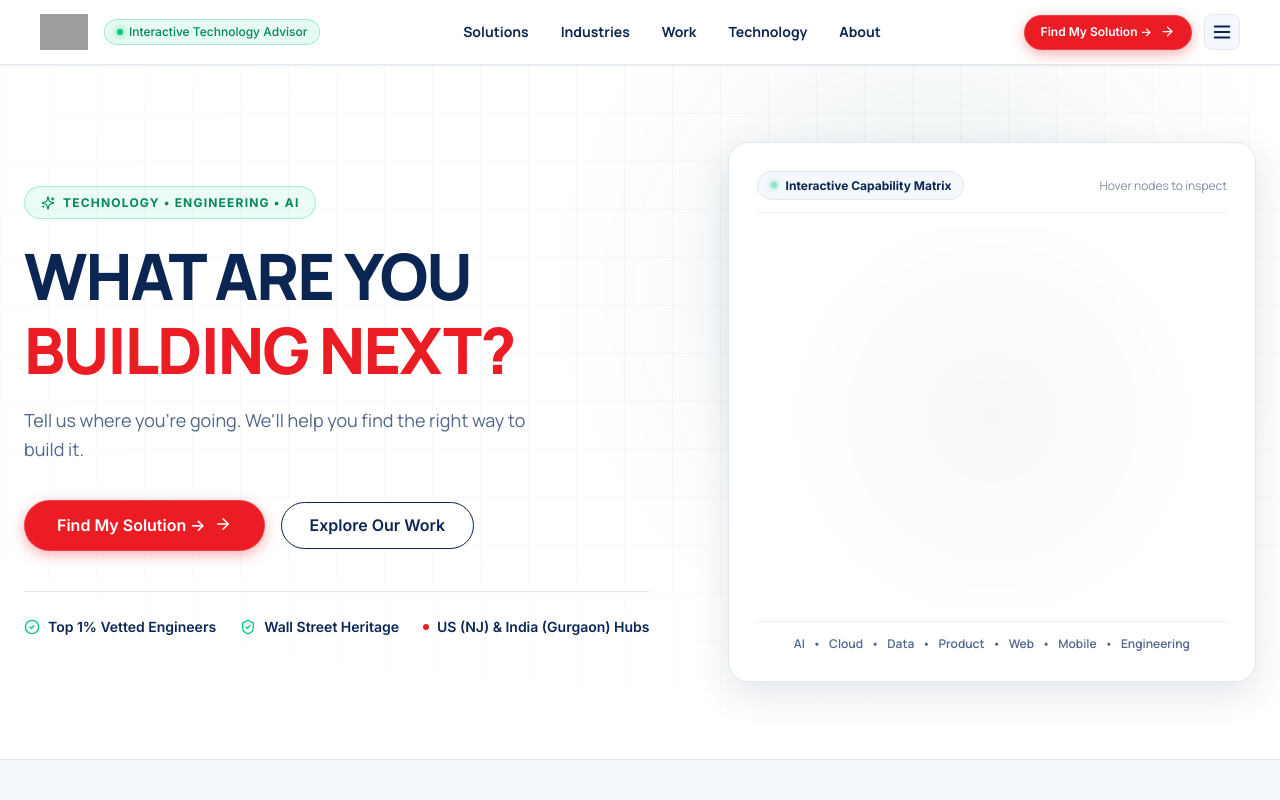
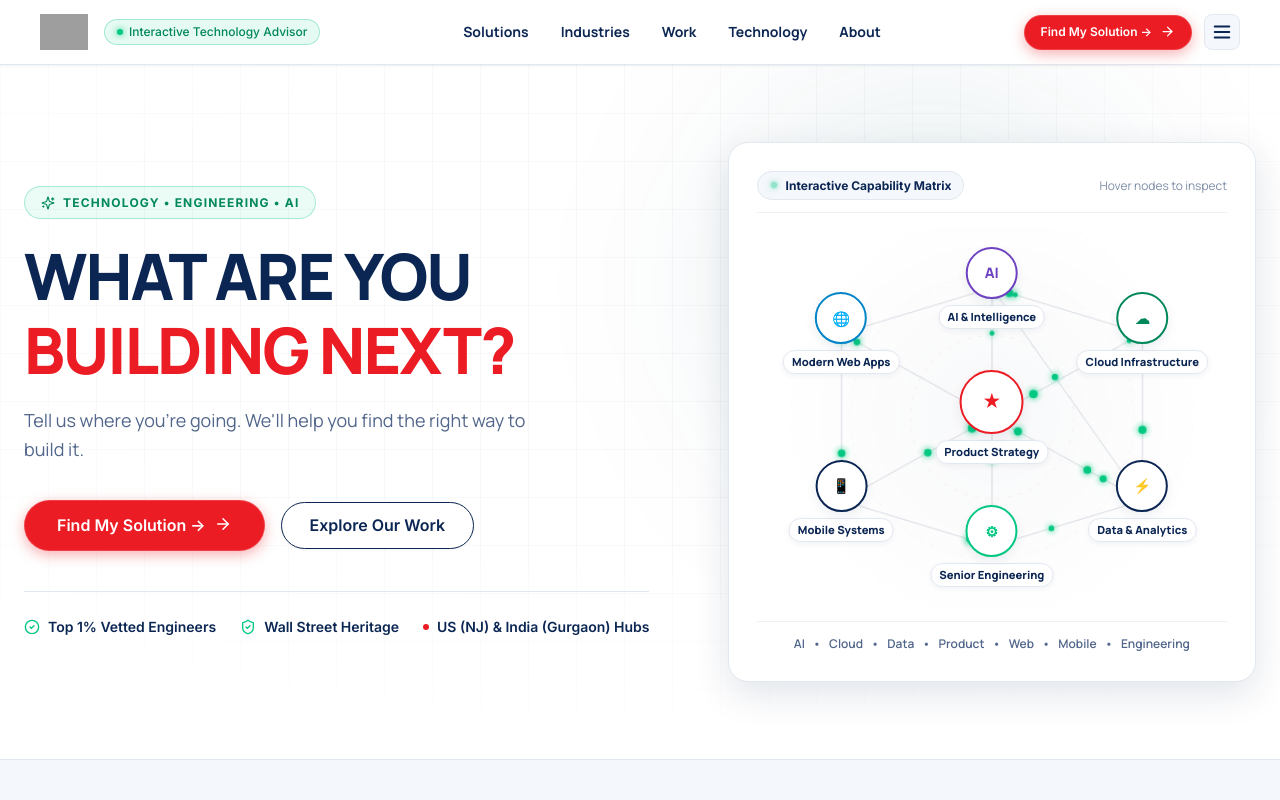
Before and after one commit to sunnyinfabio/BTM-NEW-WEBSITE, a React (Vite) app: page / in a window 1280 px wide. Shown: the top 800 px of the page. Built offline with nearby package versions, Linux system fonts and the light colour scheme; grey boxes are pictures that could not be loaded.

Commit message:
fix_hero_interactive_capability_matrix_animation

```diff
--- a/src/components/hero/HeroNetwork3D.tsx
+++ b/src/components/hero/HeroNetwork3D.tsx
@@ -1,339 +1,378 @@
 import React, { useEffect, useRef, useState, useCallback } from 'react';
-import * as THREE from 'three';
 
 interface TechNode {
   id: string;
   name: string;
   category: string;
   description: string;
-  position: [number, number, number];
-  color: number;
+  x: number; // percentage 0-100
+  y: number; // percentage 0-100
+  color: string;
+  bgColor: string;
+  iconText: string;
   connections: string[];
 }
 
 const TECH_NODES: TechNode[] = [
   {
     id: 'product',
-    name: 'Product',
+    name: 'Product Strategy',
     category: 'Full-Lifecycle',
-    description: 'Autonomous end-to-end product architecture & delivery',
-    position: [0, 2, 0],
-    color: 0xec1c24, // BTM Red
-    connections: ['web', 'mobile', 'cloud', 'engineering', 'ai'],
+    description: 'Autonomous end-to-end product architecture, UI/UX & roadmap execution.',
+    x: 50,
+    y: 50,
+    color: '#EC1C24', // BTM Red (Center Core)
+    bgColor: 'rgba(236, 28, 36, 0.12)',
+    iconText: '★',
+    connections: ['ai', 'cloud', 'data', 'engineering', 'mobile', 'web'],
   },
   {
     id: 'ai',
-    name: 'AI & ML',
-    category: 'Intelligence',
-    description: 'Enterprise AI, NLP, RPA & predictive document models',
-    position: [0, 22, -4],
-    color: 0x0b2653, // BTM Navy
-    connections: ['data', 'product', 'cloud'],
+    name: 'AI & Intelligence',
+    category: 'IDR • LLM • RAG',
+    description: 'Deep learning document parsing, NLP agents & automated OCR pipelines.',
+    x: 50,
+    y: 16,
+    color: '#6F42C1', // Purple
+    bgColor: 'rgba(111, 66, 193, 0.12)',
+    iconText: 'AI',
+    connections: ['product', 'cloud', 'data'],
   },
   {
     id: 'cloud',
-    name: 'Cloud',
-    category: 'Infrastructure',
-    description: 'Scalable AWS, Azure & Google Cloud microservices',
-    position: [24, 12, -6],
-    color: 0x00c881, // BTM Green
-    connections: ['product', 'engineering', 'data'],
+    name: 'Cloud Infrastructure',
+    category: 'AWS • Azure • GCP',
+    description: 'Multi-region VPC microservices, Kubernetes clusters & auto-scaling.',
+    x: 82,
+    y: 28,
+    color: '#00875A', // Emerald Green
+    bgColor: 'rgba(0, 135, 90, 0.12)',
+    iconText: '☁',
+    connections: ['product', 'ai', 'data'],
   },
   {
     id: 'data',
-    name: 'Data',
-    category: 'Analytics',
-    description: 'High-throughput analytics, Big Data & enterprise SQL',
-    position: [22, -14, 2],
-    color: 0x0e2b5c, // BTM Deep Blue
-    connections: ['ai', 'cloud', 'engineering'],
+    name: 'Data & Analytics',
+    category: 'Big Data • Kafka',
+    description: 'High-throughput real-time stream ingestion and sub-10ms query engines.',
+    x: 82,
+    y: 72,
+    color: '#0B2653', // Navy
+    bgColor: 'rgba(11, 38, 83, 0.1)',
+    iconText: '⚡',
+    connections: ['product', 'cloud', 'engineering'],
   },
   {
     id: 'engineering',
-    name: 'Engineering',
+    name: 'Senior Engineering',
     category: 'Top 1% Talent',
-    description: 'Pre-vetted senior software engineers & dedicated pods',
-    position: [0, -20, 4],
-    color: 0x00c881, // BTM Green
-    connections: ['product', 'web', 'mobile', 'data'],
+    description: 'Dedicated pods & vetted senior developers ramped up in 48 hours.',
+    x: 50,
+    y: 84,
+    color: '#00C881', // Bright Emerald
+    bgColor: 'rgba(0, 200, 129, 0.12)',
+    iconText: '⚙',
+    connections: ['product', 'data', 'mobile'],
   },
   {
     id: 'mobile',
-    name: 'Mobile',
-    category: 'iOS & Android',
-    description: 'Native & cross-platform React Native / Flutter apps',
-    position: [-22, -12, 6],
-    color: 0x0b2653, // BTM Navy
+    name: 'Mobile Systems',
+    category: 'iOS • Android',
+    description: 'Native Swift/Kotlin and cross-platform React Native / Flutter applications.',
+    x: 18,
+    y: 72,
+    color: '#0B2653', // Navy
+    bgColor: 'rgba(11, 38, 83, 0.1)',
+    iconText: '📱',
     connections: ['product', 'engineering', 'web'],
   },
   {
     id: 'web',
-    name: 'Web Apps',
-    category: 'Modern Web',
-    description: 'High-performance React, TypeScript & full-stack web portals',
-    position: [-24, 14, -2],
-    color: 0x0e2b5c, // BTM Deep Blue
-    connections: ['product', 'mobile', 'cloud'],
+    name: 'Modern Web Apps',
+    category: 'React • TypeScript',
+    description: 'Ultra-fast enterprise SaaS portals, Next.js web applications & APIs.',
+    x: 18,
+    y: 28,
+    color: '#0284C7', // Electric Blue
+    bgColor: 'rgba(2, 132, 199, 0.12)',
+    iconText: '🌐',
+    connections: ['product', 'mobile', 'ai'],
   },
 ];
 
 export const HeroNetwork3D: React.FC<{ className?: string }> = ({ className = '' }) => {
+  const canvasRef = useRef<HTMLCanvasElement>(null);
   const containerRef = useRef<HTMLDivElement>(null);
-  const [hoveredNode, setHoveredNode] = useState<TechNode | null>(null);
-  const [tooltipPos, setTooltipPos] = useState<{ x: number; y: number }>({ x: 0, y: 0 });
-  const [hasWebGL, setHasWebGL] = useState(true);
+  const [hoveredNodeId, setHoveredNodeId] = useState<string | null>(null);
+  const [mousePos, setMousePos] = useState({ x: 0, y: 0 });
 
+  const hoveredNode = TECH_NODES.find((n) => n.id === hoveredNodeId) || null;
+
+  // Real-time interactive canvas animation for flowing data particles & pulsing rings
   useEffect(() => {
-    const container = containerRef.current;
-    if (!container) return;
+    const canvas = canvasRef.current;
+    if (!canvas) return;
+    const ctx = canvas.getContext('2d');
+    if (!ctx) return;
 
-    // Check WebGL support
-    try {
-      const testCanvas = document.createElement('canvas');
-      const gl = testCanvas.getContext('webgl') || testCanvas.getContext('experimental-webgl');
-      if (!gl) {
-        setHasWebGL(false);
-        return;
-      }
-    } catch (e) {
-      setHasWebGL(false);
-      return;
-    }
+    let animId: number;
+    let time = 0;
 
-    const width = container.clientWidth;
-    const height = container.clientHeight;
-    const isMobile = window.innerWidth < 768;
+    // Handle high DPI
+    const updateDimensions = () => {
+      const parent = canvas.parentElement;
+      if (!parent) return;
+      const rect = parent.getBoundingClientRect();
+      const dpr = Math.min(window.devicePixelRatio || 1, 2);
+      canvas.width = rect.width * dpr;
+      canvas.height = rect.height * dpr;
+      ctx.scale(dpr, dpr);
+    };
 
-    // Scene & Camera
-    const scene = new THREE.Scene();
-    const camera = new THREE.PerspectiveCamera(48, width / height, 0.1, 1000);
-    camera.position.z = isMobile ? 85 : 70;
+    updateDimensions();
+    window.addEventListener('resize', updateDimensions);
 
-    const renderer = new THREE.WebGLRenderer({ alpha: true, antialias: true, powerPreference: 'high-performance' });
-    renderer.setSize(width, height);
-    renderer.setPixelRatio(Math.min(window.devicePixelRatio, 2));
-    container.appendChild(renderer.domElement);
+    // Particle flow state along connection vectors
+    const particles = Array.from({ length: 28 }, (_, i) => ({
+      pairIndex: i % 12,
+      progress: Math.random(),
+      speed: 0.004 + Math.random() * 0.006,
+      size: 2 + Math.random() * 2,
+    }));
 
-    // Group for nodes & lines
-    const networkGroup = new THREE.Group();
-    scene.add(networkGroup);
-
-    // Create Nodes (Meshes)
-    const nodeMeshes: { [id: string]: THREE.Mesh } = {};
-    const glowMeshes: { [id: string]: THREE.Mesh } = {};
-    const nodeObjects: THREE.Object3D[] = [];
-
-    TECH_NODES.forEach((node) => {
-      const nodeScale = isMobile ? 0.75 : 1;
-      const geo = new THREE.SphereGeometry((node.id === 'product' ? 3.4 : 2.6) * nodeScale, 24, 24);
-      const mat = new THREE.MeshBasicMaterial({
-        color: node.color,
-        transparent: true,
-        opacity: 0.95,
-      });
-
-      const mesh = new THREE.Mesh(geo, mat);
-      mesh.position.set(...node.position);
-      mesh.userData = { nodeData: node };
-      networkGroup.add(mesh);
-      nodeMeshes[node.id] = mesh;
-      nodeObjects.push(mesh);
-
-      // Outer soft glow halo
-      const glowGeo = new THREE.SphereGeometry((node.id === 'product' ? 5.2 : 4.2) * nodeScale, 16, 16);
-      const glowMat = new THREE.MeshBasicMaterial({
-        color: node.color,
-        transparent: true,
-        opacity: 0.18,
-        wireframe: true,
-      });
-      const glowMesh = new THREE.Mesh(glowGeo, glowMat);
-      glowMesh.position.copy(mesh.position);
-      networkGroup.add(glowMesh);
-      glowMeshes[node.id] = glowMesh;
-    });
-
-    // Create Connection Lines
-    const linePairs: [THREE.Vector3, THREE.Vector3, number][] = [];
-    const addedConnections = new Set<string>();
+    // Pre-calculate line connections
+    const linePairs: { from: TechNode; to: TechNode }[] = [];
+    const seen = new Set<string>();
 
     TECH_NODES.forEach((node) => {
       node.connections.forEach((targetId) => {
         const key = [node.id, targetId].sort().join('-');
-        if (!addedConnections.has(key)) {
-          addedConnections.add(key);
-          const targetNode = TECH_NODES.find((n) => n.id === targetId);
-          if (targetNode) {
-            linePairs.push([
-              new THREE.Vector3(...node.position),
-              new THREE.Vector3(...targetNode.position),
-              node.color,
-            ]);
+        if (!seen.has(key)) {
+          seen.add(key);
+          const target = TECH_NODES.find((n) => n.id === targetId);
+          if (target) {
+            linePairs.push({ from: node, to: target });
           }
         }
       });
     });
 
-    const linesGroup = new THREE.Group();
-    networkGroup.add(linesGroup);
+    const render = () => {
+      time += 0.02;
+      const width = canvas.width / (Math.min(window.devicePixelRatio || 1, 2));
+      const height = canvas.height / (Math.min(window.devicePixelRatio || 1, 2));
 
-    linePairs.forEach(([start, end]) => {
-      const lineGeo = new THREE.BufferGeometry().setFromPoints([start, end]);
-      const lineMat = new THREE.LineBasicMaterial({
-        color: 0x0b2653,
-        transparent: true,
-        opacity: 0.35,
-      });
-      const line = new THREE.Line(lineGeo, lineMat);
-      linesGroup.add(line);
+      ctx.clearRect(0, 0, width, height);
+
+      // Center coordinates
+      const cx = width / 2;
+      const cy = height / 2;
+
+      // 1. Draw Subtle Concentric Orbital Background Rings
+      [75, 130, 185].forEach((radius, idx) => {
+        ctx.beginPath();
+        ctx.arc(cx, cy, radius, 0, Math.PI * 2);
+        ctx.strokeStyle = `rgba(11, 38, 83, ${0.04 + Math.sin(time + idx) * 0.015})`;
+        ctx.lineWidth = 1;
+        ctx.setLineDash([4, 6]);
+        ctx.stroke();
+        ctx.setLineDash([]);
       });
 
-    // Ambient floating particles
-    const particleCount = isMobile ? 35 : 75;
-    const particleGeo = new THREE.BufferGeometry();
-    const particlePos = new Float32Array(particleCount * 3);
+      // 2. Draw Connection Lines
+      linePairs.forEach((pair) => {
+        const x1 = (pair.from.x / 100) * width;
+        const y1 = (pair.from.y / 100) * height;
+        const x2 = (pair.to.x / 100) * width;
+        const y2 = (pair.to.y / 100) * height;
 
-    for (let i = 0; i < particleCount * 3; i += 3) {
-      particlePos[i] = (Math.random() - 0.5) * 120;
-      particlePos[i + 1] = (Math.random() - 0.5) * 100;
-      particlePos[i + 2] = (Math.random() - 0.5) * 60;
-    }
+        const isHighlight =
+          hoveredNodeId === pair.from.id || hoveredNodeId === pair.to.id;
 
-    particleGeo.setAttribute('position', new THREE.BufferAttribute(particlePos, 3));
-    const particleMat = new THREE.PointsMaterial({
-      color: 0x00c881,
-      size: isMobile ? 1.2 : 1.8,
-      transparent: true,
-      opacity: 0.45,
+        ctx.beginPath();
+        ctx.moveTo(x1, y1);
+        ctx.lineTo(x2, y2);
+        ctx.strokeStyle = isHighlight
+          ? 'rgba(236, 28, 36, 0.6)'
+          : 'rgba(11, 38, 83, 0.15)';
+        ctx.lineWidth = isHighlight ? 2 : 1;
+        ctx.stroke();
       });
-    const particleSystem = new THREE.Points(particleGeo, particleMat);
-    networkGroup.add(particleSystem);
 
-    // Mouse Interaction
-    const raycaster = new THREE.Raycaster();
-    const mouse = new THREE.Vector2();
-    let targetRotationX = 0;
-    let targetRotationY = 0;
+      // 3. Draw Flowing Energy Packets on Connection Lines
+      particles.forEach((p) => {
+        const pair = linePairs[p.pairIndex % linePairs.length];
+        if (!pair) return;
 
-    const onMouseMove = (event: MouseEvent) => {
-      const rect = container.getBoundingClientRect();
-      const x = ((event.clientX - rect.left) / width) * 2 - 1;
-      const y = -((event.clientY - rect.top) / height) * 2 + 1;
+        p.progress += p.speed;
+        if (p.progress > 1) p.progress = 0;
 
-      mouse.x = x;
-      mouse.y = y;
+        const x1 = (pair.from.x / 100) * width;
+        const y1 = (pair.from.y / 100) * height;
+        const x2 = (pair.to.x / 100) * width;
+        const y2 = (pair.to.y / 100) * height;
 
-      targetRotationY = x * 0.4;
-      targetRotationX = -y * 0.3;
+        const px = x1 + (x2 - x1) * p.progress;
+        const py = y1 + (y2 - y1) * p.progress;
 
-      // Raycast for node hover
-      raycaster.setFromCamera(mouse, camera);
-      const intersects = raycaster.intersectObjects(nodeObjects);
+        ctx.beginPath();
+        ctx.arc(px, py, p.size, 0, Math.PI * 2);
+        ctx.fillStyle = hoveredNodeId ? '#EC1C24' : '#00C881';
+        ctx.shadowColor = '#00C881';
+        ctx.shadowBlur = 6;
+        ctx.fill();
+        ctx.shadowBlur = 0;
+      });
 
-      if (intersects.length > 0) {
-        const hitMesh = intersects[0].object as THREE.Mesh;
-        const nodeData = hitMesh.userData.nodeData as TechNode;
-        setHoveredNode(nodeData);
-        setTooltipPos({
-          x: event.clientX - rect.left + 15,
-          y: event.clientY - rect.top - 20,
-        });
-        document.body.style.cursor = 'pointer';
-      } else {
-        setHoveredNode(null);
-        document.body.style.cursor = 'default';
-      }
+      animId = requestAnimationFrame(render);
     };
 
-    container.addEventListener('mousemove', onMouseMove);
-
-    // Animation Loop
-    let animationFrameId: number;
-    let clock = new THREE.Clock();
-
-    const animate = () => {
-      animationFrameId = requestAnimationFrame(animate);
-      const elapsedTime = clock.getElapsedTime();
-
-      // Smooth rotation towards target with slow idle drift
-      networkGroup.rotation.y += (targetRotationY + Math.sin(elapsedTime * 0.3) * 0.15 - networkGroup.rotation.y) * 0.05;
-      networkGroup.rotation.x += (targetRotationX + Math.cos(elapsedTime * 0.2) * 0.1 - networkGroup.rotation.x) * 0.05;
-
-      // Pulse nodes slightly
-      Object.keys(nodeMeshes).forEach((id, idx) => {
-        const mesh = nodeMeshes[id];
-        const glow = glowMeshes[id];
-        const scaleOffset = Math.sin(elapsedTime * 2 + idx) * 0.08 + 1;
-        mesh.scale.set(scaleOffset, scaleOffset, scaleOffset);
-        if (glow) {
-          glow.scale.set(scaleOffset * 1.05, scaleOffset * 1.05, scaleOffset * 1.05);
-          glow.rotation.y += 0.005;
-        }
-      });
-
-      // Slowly rotate particle field
-      particleSystem.rotation.y = elapsedTime * 0.02;
-
-      renderer.render(scene, camera);
-    };
-
-    animate();
-
-    // Resize Handler
-    const onResize = () => {
-      if (!container) return;
-      const newWidth = container.clientWidth;
-      const newHeight = container.clientHeight;
-      camera.aspect = newWidth / newHeight;
-      camera.updateProjectionMatrix();
-      renderer.setSize(newWidth, newHeight);
-    };
-
-    window.addEventListener('resize', onResize);
+    render();
 
     return () => {
-      cancelAnimationFrame(animationFrameId);
-      container.removeEventListener('mousemove', onMouseMove);
-      window.removeEventListener('resize', onResize);
-      if (container.contains(renderer.domElement)) {
-        container.removeChild(renderer.domElement);
-      }
-      renderer.dispose();
+      cancelAnimationFrame(animId);
+      window.removeEventListener('resize', updateDimensions);
     };
-  }, []);
+  }, [hoveredNodeId]);
 
-  if (!hasWebGL) {
   return (
     <div
-        className={`flex items-center justify-center h-full w-full bg-slate-50 rounded-xl border border-slate-200 text-slate-700 text-sm ${className}`}
+      ref={containerRef}
+      className={`relative w-full h-full select-none ${className}`}
+      style={{ minHeight: '380px', position: 'relative' }}
+      onMouseMove={(e) => {
+        const rect = e.currentTarget.getBoundingClientRect();
+        setMousePos({
+          x: e.clientX - rect.left,
+          y: e.clientY - rect.top,
+        });
+      }}
     >
-        <span className="font-semibold text-slate-800">BTM Interactive Capability Matrix (Active)</span>
+      {/* Background HTML5 Animated Canvas */}
+      <canvas
+        ref={canvasRef}
+        style={{
+          position: 'absolute',
+          inset: 0,
+          width: '100%',
+          height: '100%',
+          pointerEvents: 'none',
+        }}
+      />
+
+      {/* Interactive HTML Node Elements */}
+      {TECH_NODES.map((node) => {
+        const isHovered = hoveredNodeId === node.id;
+        const isCore = node.id === 'product';
+
+        return (
+          <div
+            key={node.id}
+            onMouseEnter={() => setHoveredNodeId(node.id)}
+            onMouseLeave={() => setHoveredNodeId(null)}
+            style={{
+              position: 'absolute',
+              left: `${node.x}%`,
+              top: `${node.y}%`,
+              transform: 'translate(-50%, -50%)',
+              zIndex: isHovered ? 20 : 10,
+              cursor: 'pointer',
+              display: 'flex',
+              flexDirection: 'column',
+              alignItems: 'center',
+              transition: 'transform 0.2s cubic-bezier(0.34, 1.56, 0.64, 1)',
+            }}
+          >
+            {/* Outer Pulsing Glow */}
+            <div
+              style={{
+                width: isCore ? '64px' : '52px',
+                height: isCore ? '64px' : '52px',
+                borderRadius: '50%',
+                backgroundColor: node.bgColor,
+                border: `2px solid ${node.color}`,
+                display: 'flex',
+                alignItems: 'center',
+                justifyContent: 'center',
+                boxShadow: isHovered
+                  ? `0 0 20px ${node.color}66, 0 8px 16px rgba(11,38,83,0.15)`
+                  : '0 4px 12px rgba(11, 38, 83, 0.08)',
+                transform: isHovered ? 'scale(1.15)' : 'scale(1)',
+                transition: 'all 0.25s ease',
+                background: '#FFFFFF',
+              }}
+            >
+              <span
+                style={{
+                  fontSize: isCore ? '1.15rem' : '0.9rem',
+                  fontWeight: 900,
+                  color: node.color,
+                }}
+              >
+                {node.iconText}
+              </span>
+            </div>
+
+            {/* Label Below Node */}
+            <div
+              style={{
+                marginTop: '6px',
+                background: isHovered ? node.color : '#FFFFFF',
+                color: isHovered ? '#FFFFFF' : '#0B2653',
+                border: `1px solid ${isHovered ? node.color : '#E2E8F0'}`,
+                borderRadius: '20px',
+                padding: '2px 8px',
+                fontSize: '0.7rem',
+                fontWeight: 800,
+                whiteSpace: 'nowrap',
+                boxShadow: '0 2px 6px rgba(11, 38, 83, 0.06)',
+                transition: 'all 0.2s ease',
+              }}
+            >
+              {node.name}
+            </div>
           </div>
         );
-  }
+      })}
 
-  return (
-    <div ref={containerRef} className={`relative w-full h-full select-none ${className}`}>
-      {/* Interactive Tooltip on Node Hover */}
+      {/* Floating Hover Tooltip */}
       {hoveredNode && (
         <div
           style={{
             position: 'absolute',
-            left: `${tooltipPos.x}px`,
-            top: `${tooltipPos.y}px`,
+            left: `${mousePos.x}px`,
+            top: `${mousePos.y - 12}px`,
+            transform: 'translate(-50%, -100%)',
             pointerEvents: 'none',
-            zIndex: 30,
-            transform: 'translate(-50%, -100%)',
+            zIndex: 40,
+            background: '#0B2653',
+            color: '#FFFFFF',
+            borderRadius: '8px',
+            padding: '0.75rem 1rem',
+            maxWidth: '240px',
+            boxShadow: '0 12px 28px rgba(11, 38, 83, 0.3)',
+            border: '1px solid rgba(255, 255, 255, 0.15)',
+            animation: 'fadeIn 0.15s ease-out',
           }}
-          className="bg-[#0B2653]/95 backdrop-blur-md border border-white/20 p-3 rounded-lg shadow-xl text-white max-w-xs transition-all duration-75"
         >
-          <div className="flex items-center justify-between gap-2 mb-1">
-            <span className="font-bold text-sm text-white font-primary">{hoveredNode.name}</span>
-            <span className="text-[10px] uppercase tracking-wider font-semibold text-emerald-400 bg-emerald-500/20 px-1.5 py-0.5 rounded">
+          <div style={{ display: 'flex', justifyContent: 'space-between', alignItems: 'center', marginBottom: '4px' }}>
+            <span style={{ fontWeight: 800, fontSize: '0.85rem' }}>{hoveredNode.name}</span>
+            <span
+              style={{
+                fontSize: '0.6rem',
+                fontWeight: 800,
+                color: '#00C881',
+                background: 'rgba(0, 200, 129, 0.15)',
+                padding: '2px 6px',
+                borderRadius: '4px',
+              }}
+            >
               {hoveredNode.category}
             </span>
           </div>
-          <p className="text-xs text-slate-200 leading-snug">{hoveredNode.description}</p>
+          <p style={{ fontSize: '0.75rem', color: '#CAD7E8', margin: 0, lineHeight: 1.4 }}>
+            {hoveredNode.description}
+          </p>
         </div>
       )}
     </div>
```
Lines whose indentation alone changed are shown as unchanged.
